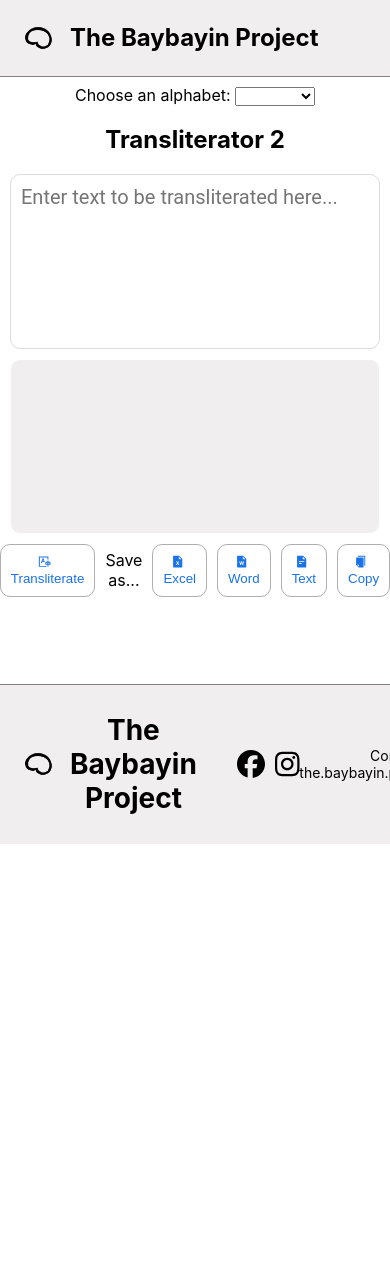
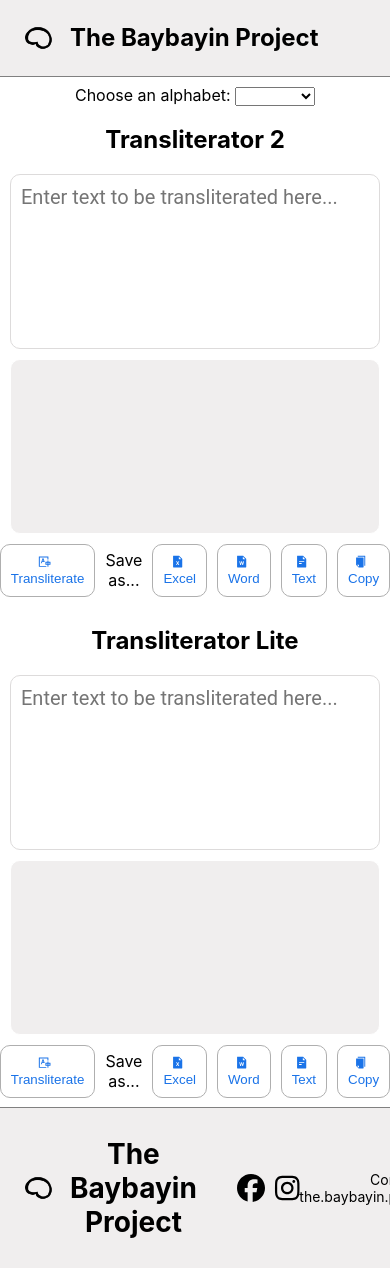
Before and after one commit to cmckinney-59/the-baybayin-project, a React (Vite) app: page / in a window 390 px wide. Shown: the top 1268 px of the page. Before the commit the page ends 844 px from the top, so only its background shows below. Built offline with nearby package versions, Linux system fonts and the light colour scheme.

Commit message:
implimented transliterator lite

```diff
--- a/src/components/PageContent/PageContent.tsx
+++ b/src/components/PageContent/PageContent.tsx
@@ -5,6 +5,7 @@ import Transliterator from "../Transliterator/Transliterator.tsx";
 import Transliterator2 from "../Transliterator2/Transliterator2.tsx";
 // import Description from "../Description/Description.tsx";
 import { PAGES } from "../../pages.tsx";
+import TransliteratorLite from "../TransliteratorLite/TransliteratorLite.tsx";
 
 interface PageContentProps {
   selectedPage: string;
@@ -20,6 +21,7 @@ export default function PageContent({
     <div>
       {title && title !== "Home" && <Transliterator title={title} />}
       <Transliterator2 title={title} />
+      <TransliteratorLite title={title} />
       {/* <Description image={image} whatIs={whatIs} description={description} /> */}
     </div>
   );
--- /dev/null
+++ b/src/components/TransliteratorLite/TransliteratorLite.css
@@ -0,0 +1,102 @@
+.transliteration-container {
+  display: flex;
+  flex-direction: row;
+  gap: 10px;
+  align-items: center;
+  justify-content: center;
+  margin-top: 20px;
+  margin-left: 10px;
+  margin-right: 10px;
+}
+
+@media (max-width: 720px) {
+  .transliteration-container {
+    flex-direction: column;
+    align-items: stretch;
+  }
+}
+
+.transliteration-textarea {
+  font-family: Roboto, RobotoDraft, Helvetica, Arial, sans-serif;
+  border: 1px solid #dddbdb;
+  background-color: white;
+  resize: none;
+}
+
+.transliteration-output {
+  font-family: "Baybayin";
+  border: 1px solid #ffffff;
+  background-color: rgb(240, 238, 238);
+}
+
+.transliteration-textarea,
+.transliteration-output {
+  text-align: left;
+  font-size: 20px;
+  width: 100%;
+  box-sizing: border-box;
+  min-height: 175px;
+  color: rgb(73, 72, 72);
+  padding: 10px;
+  border-radius: 10px;
+  overflow-y: auto;
+  display: block;
+}
+
+.transliteration-textarea:focus {
+  outline: none;
+  border: 1px solid #dddbdb;
+  box-shadow: none;
+}
+
+.dictionary-output ul {
+  list-style-type: none;
+  padding: 0;
+}
+
+.dictionary-output li {
+  margin: 5px 0;
+}
+
+.action-buttons {
+  display: flex;
+  flex-direction: row;
+  align-items: center;
+  gap: 10px;
+  justify-content: center;
+}
+
+.textarea-wrapper {
+  position: relative;
+  width: 100%;
+}
+
+.clear-input-button,
+.clear-output-button {
+  position: absolute;
+  top: 8px;
+  right: 8px;
+  color: black;
+  border: none;
+  border-radius: 50%;
+  width: 24px;
+  height: 24px;
+  font-size: 16px;
+  line-height: 20px;
+  text-align: center;
+  cursor: pointer;
+  padding: 0;
+  z-index: 1;
+}
+
+.clear-output-button {
+  background: rgb(240, 238, 238);
+}
+
+.clear-input-button:hover {
+  background: rgb(240, 238, 238);
+}
+
+.clear-output-button:hover {
+  background: white;
+}
--- /dev/null
+++ b/src/components/TransliteratorLite/TransliteratorLite.tsx
@@ -0,0 +1,112 @@
+import { useState } from "react";
+
+import "./TransliteratorLite.css";
+import TransliterateButton from "../Buttons/TransliterateButton.tsx";
+import processBaybayinText from "../Utils/BaybayinTextProcessor.ts";
+import ExcelSaveButton from "../Buttons/ExcelSaveButton.tsx";
+import WordSaveButton from "../Buttons/WordSaveButton.tsx";
+import TextSaveButton from "../Buttons/TextSaveButton.tsx";
+import CopyTextButton from "../Buttons/CopyTextButton.tsx";
+
+interface TransliteratorProps {
+  title: string;
+}
+
+type Dictionary = { [word: string]: string };
+
+export default function TransliteratorLite({ title }: TransliteratorProps) {
+  const [text, setText] = useState<string>("");
+  const [transliteratedText, setTransliteratedText] = useState<string>("");
+  const [wordsDictionary, setWordsDictionary] = useState<Dictionary>({});
+  const isBaybayin = title === "Baybayin";
+  const isAurebesh = title === "Aurebesh";
+  const isDeseret = title === "Deseret";
+  const textareaHasText = text.length > 0;
+
+  const handleTransliterateButtonClick = (): void => {
+    const words = text.trim().split(/\s+/);
+    const newDict: Dictionary = {};
+    const processedWords: string[] = [];
+
+    for (const word of words) {
+      const processed = processBaybayinText(word);
+      newDict[word] = processed;
+      processedWords.push(processed);
+    }
+
+    setWordsDictionary(newDict);
+    setTransliteratedText(processedWords.join(" "));
+  };
+
+  return (
+    <div>
+      <h2>Transliterator Lite</h2>
+      <div className="transliteration-container">
+        <div className="textarea-wrapper">
+          <textarea
+            className="transliteration-textarea"
+            placeholder="Enter text to be transliterated here..."
+            value={text}
+            onChange={(e) => setText(e.target.value)}
+          ></textarea>
+
+          {text.length > 0 && (
+            <button
+              className="clear-input-button"
+              onClick={() => {
+                setText("");
+              }}
+              aria-label="Clear input"
+            >
+              ×
+            </button>
+          )}
+        </div>
+        <div className="textarea-wrapper">
+          <div
+            className={`transliteration-output ${
+              textareaHasText
+                ? isBaybayin
+                  ? "baybayin-font"
+                  : isAurebesh
+                  ? "aurebesh-font"
+                  : isDeseret
+                  ? "deseret-font"
+                  : ""
+                : ""
+            }`}
+          >
+            {transliteratedText}
+          </div>
+          {transliteratedText.length > 0 && (
+            <button
+              className="clear-output-button"
+              onClick={() => {
+                setTransliteratedText("");
+              }}
+            >
+              ×
+            </button>
+          )}
+        </div>
+      </div>
+      <div className="action-buttons">
+        <div>
+          <TransliterateButton
+            isActive={textareaHasText}
+            onClick={handleTransliterateButtonClick}
+            isDisabled={!textareaHasText}
+          />
+        </div>
+        <p> Save as... </p>
+        <ExcelSaveButton
+          transliteratedText={transliteratedText}
+          wordsDictionary={wordsDictionary}
+        />
+        <WordSaveButton transliteratedText={transliteratedText} />
+        <TextSaveButton transliteratedText={transliteratedText} />
+        <CopyTextButton transliteratedText={transliteratedText} />
+      </div>
+    </div>
+  );
+}
```
